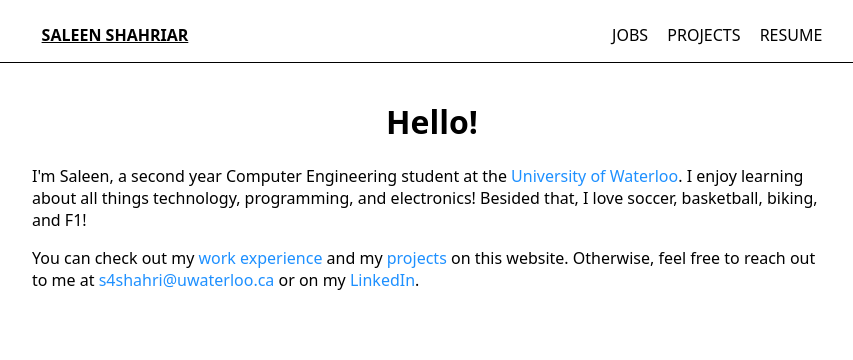
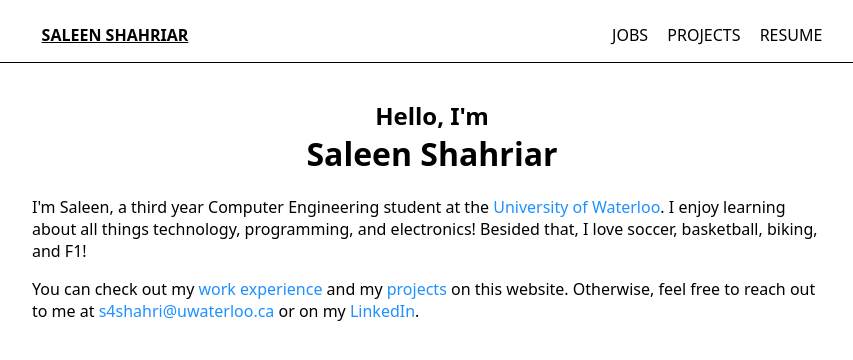
Before and after one commit to ssaleen/ssaleen.github.io, a Vue app: page /#/ in a window 1280 px wide. Shown: the top 360 px of the page, without its empty margins (208-1061 px from the left). Built offline with nearby package versions, Linux system fonts and the light colour scheme.

Commit message:
layout changes

```diff
--- a/public/index.html
+++ b/public/index.html
@@ -1,6 +1,11 @@
 <!DOCTYPE html>
 <html lang="">
   <head>
+    <title>Saleen Shahriar</title>
+    <meta name="author" content="Saleen Shahriar">
+    <meta name="keywords" content="Saleen, Saleen Shahriar, Personal Website, Portfolio, Experience, University of Waterloo, Computer Engineering">
+    <meta name="description" content="This is Saleen's attempt at a portfolio">
+
     <meta charset="utf-8">
     <meta http-equiv="X-UA-Compatible" content="IE=edge">
     <meta name="viewport" content="width=device-width,initial-scale=1.0">
--- a/src/App.vue
+++ b/src/App.vue
@@ -15,49 +15,5 @@ export default {
 </script>
 
 <style>
-/* * {
-  margin: 0;
-} */
-
-#app {
-  font-family: Noto Sans, sans-serif;
-  /* font-family: 'Segoe UI', Tahoma, Geneva, Verdana, sans-serif; */
-  -webkit-font-smoothing: antialiased;
-  -moz-osx-font-smoothing: grayscale;
-}
-
-.page,
-.page-wide {
-  padding: 1rem;
-  margin: auto;
-}
-.page {
-  max-width: 50rem;
-}
-.page-wide {
-  max-width: 80rem;
-}
-h1 {
-  text-align: center;
-}
-h2 {
-  margin-bottom: 0%;
-}
-h3 {
-  margin: 0 0 0;
-}
-h4 {
-  margin: 0 0 0;
-}
-
-a {
-  color: dodgerblue;
-  text-decoration: none;
-}
-a:hover {
-  text-decoration: underline;
-}
-li {
-  margin: 0 0 0.3rem;
-}
+@import 'styles/style';
 </style>
--- a/src/components/Job.vue
+++ b/src/components/Job.vue
@@ -21,13 +21,3 @@ export default {
   },
 };
 </script>
-
-<!-- Add "scoped" attribute to limit CSS to this component only -->
-<style scoped>
-p {
-  margin-top: 0;
-}
-ul {
-  margin-top: 1%;
-}
-</style>
--- a/src/components/Navbar.vue
+++ b/src/components/Navbar.vue
@@ -20,34 +20,3 @@ export default {
   name: "Navbar",
 };
 </script>
-
-<!-- Add "scoped" attribute to limit CSS to this component only -->
-<style scoped>
-nav {
-  width: 100%;
-  border-bottom: 1px solid black;
-}
-nav a {
-  margin-left: 0.6rem;
-  margin-right: 0.6rem;
-  text-decoration: none;
-  text-transform: uppercase;
-  color: black;
-}
-nav a.router-link-exact-active {
-  text-decoration: underline;
-}
-nav .menu {
-  max-width: 50rem;
-  margin: auto;
-  padding: 1rem;
-  display: flex;
-  flex-direction: row;
-}
-nav .menu-left a {
-  font-weight: bold;
-}
-nav .menu-right {
-  margin-left: auto;
-}
-</style>
--- a/src/components/Project.vue
+++ b/src/components/Project.vue
@@ -13,10 +13,3 @@ export default {
   },
 };
 </script>
-
-<!-- Add "scoped" attribute to limit CSS to this component only -->
-<style scoped>
-p {
-  margin-top: 0;
-}
-</style>
--- /dev/null
+++ b/src/styles/style.css
@@ -0,0 +1,78 @@
+/* * {
+  margin: 0;
+} */
+
+#app {
+    font-family: Noto Sans, sans-serif;
+    -webkit-font-smoothing: antialiased;
+    -moz-osx-font-smoothing: grayscale;
+}
+
+nav {
+    width: 100%;
+    border-bottom: 1px solid black;
+}
+nav a {
+    margin-left: 0.6rem;
+    margin-right: 0.6rem;
+    text-decoration: none;
+    text-transform: uppercase;
+    color: black;
+}
+nav a.router-link-exact-active {
+    text-decoration: underline;
+}
+nav .menu {
+    max-width: 50rem;
+    margin: auto;
+    padding: 1rem;
+    display: flex;
+    flex-direction: row;
+}
+nav .menu-left a {
+    font-weight: bold;
+}
+nav .menu-right {
+    margin-left: auto;
+}
+
+.page, .page-wide {
+    padding: 1rem;
+    margin: auto;
+}
+.page {
+    max-width: 50rem;
+}
+.page-wide {
+    max-width: 80rem;
+}
+
+h1 {
+    text-align: center;
+}
+h2 {
+    margin-bottom: 0%;
+}
+h3 {
+    margin: 0 0 0;
+}
+h4 {
+    margin: 0 0 0;
+}
+
+a {
+    color: dodgerblue;
+    text-decoration: none;
+}
+a:hover {
+    text-decoration: underline;
+}
+p {
+    margin-top: 0;
+}
+ul {
+    margin-top: 1%;
+}
+li {
+    margin: 0 0 0.3rem;
+}
--- a/src/views/HomeView.vue
+++ b/src/views/HomeView.vue
@@ -6,9 +6,12 @@
       alt="Headshot of Saleen"
       src="/headshot.jpeg"
     > -->
-    <h1>Hello!</h1>
+
+    <h2>Hello, I'm</h2>
+    <h1>Saleen Shahriar</h1>
+
     <p>
-      I'm Saleen, a second year Computer Engineering student at the
+      I'm Saleen, a third year Computer Engineering student at the
       <a href="https://uwaterloo.ca/" target="_blank">University of Waterloo</a>.
       I enjoy learning about all things technology, programming, and electronics!
       Besided that, I love soccer, basketball, biking, and F1!
@@ -27,7 +30,6 @@
   </div>
 </template>
 
-<!-- Add "scoped" attribute to limit CSS to this component only -->
 <style scoped>
 #headshot {
   width: 150px;
@@ -39,4 +41,10 @@
   margin-left: auto;
   margin-right: auto;
 }
+h2{
+  text-align: center;
+}
+h1{
+  margin-top: 0;
+}
 </style>
--- a/src/views/JobsView.vue
+++ b/src/views/JobsView.vue
@@ -33,7 +33,6 @@
 </template>
 
 <script>
-// // @ is an alias to /src
 import Job from '@/components/Job.vue'
 
 export default {
```
